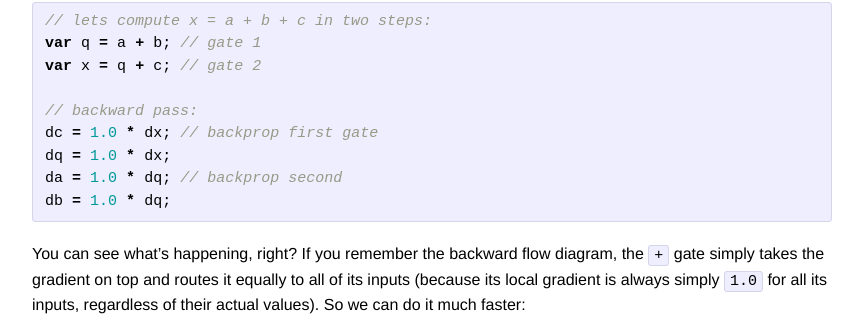
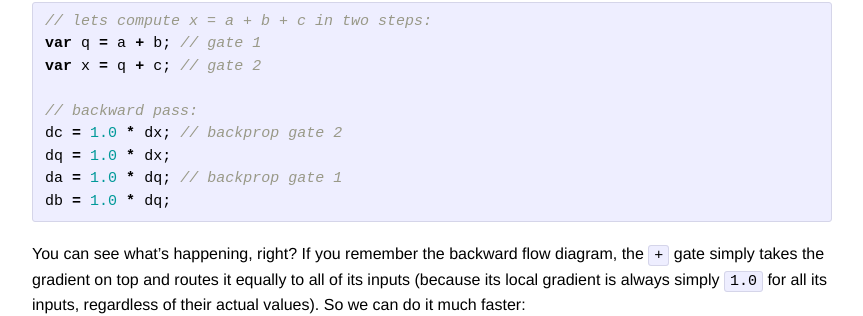
Before and after one commit to karpathy/karpathy.github.io, a Jekyll site: the page built from nntutorial.md, in a window 1280 px wide and 900 px high, scrolled down 17200 px. Shown: the part 135-451 px from the top of the window, without its empty margins (208-1071 px from the left). Built offline with Jekyll 4.4.1, drawn with Linux system fonts in a browser that asks for light colours; Markdown is read by kramdown in place of the engine named in the settings; formulas are drawn with MathJax 3; comment, search, counter and statistics services are not loaded.

Commit message:
Flip gate labels

````diff
--- a/nntutorial.md
+++ b/nntutorial.md
@@ -612,9 +612,9 @@ var q = a + b; // gate 1
 var x = q + c; // gate 2
 
 // backward pass:
-dc = 1.0 * dx; // backprop first gate
+dc = 1.0 * dx; // backprop gate 2
 dq = 1.0 * dx;
-da = 1.0 * dq; // backprop second
+da = 1.0 * dq; // backprop gate 1
 db = 1.0 * dq;
 ```
 
````
